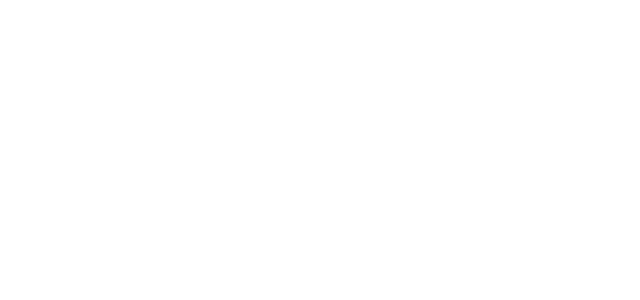
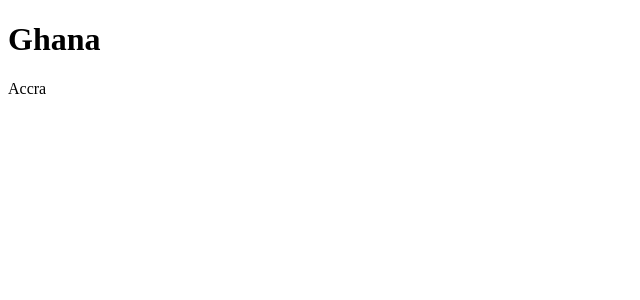
Before and after one commit to sherif-code/Myweather, a React (Vite) app: page / in a window 1280 px wide. Shown: the top 300 px of the page, without its empty margins (0-640 px from the left). Built offline with nearby package versions, Linux system fonts and the light colour scheme.

Commit message:
component added

```diff
--- a/src/App.jsx
+++ b/src/App.jsx
@@ -1,3 +1,4 @@
+import WeatherCard from "./components/WeatherCard.jsx"
 
 
 function App() {
@@ -5,7 +6,7 @@ function App() {
 
   return (
     <>
-
+    <WeatherCard city="Accra" country="Ghana"/>
     </>
   )
 }
--- /dev/null
+++ b/src/components/WeatherCard.jsx
@@ -0,0 +1,9 @@
+function WeatherCard({city, country}){
+
+	return( <div>
+		<h1>{country}</h1>
+		<p>{city}</p>
+	</div>);
+}
+
+export default WeatherCard
```
Also changed, not shown: src/components/DashBoard.jsx (deleted, +0 -11 lines), src/components/SearchBar.jsx (added, +14 -0 lines), src/components/ErrorMessage.jsx (added).
